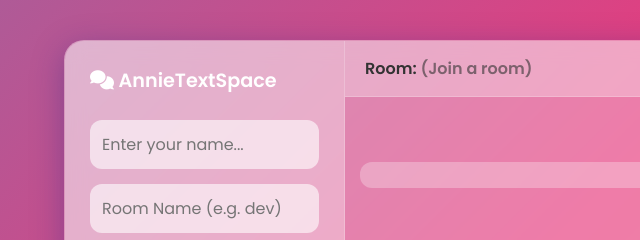
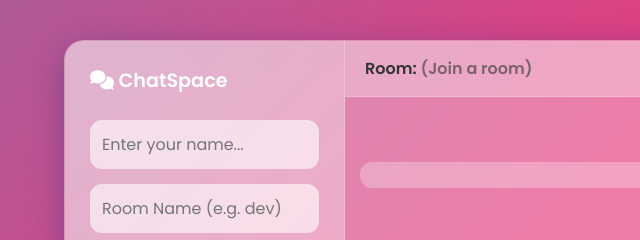
Before and after one commit to anushkaagarwal27/Chat-application, a website: page index.html in a window 1280 px wide. Shown: the top 240 px of the page, 0-640 px from the left. Drawn offline with nearby package versions, Linux system fonts and the light colour scheme; no server answers.

```diff
--- a/index.html
+++ b/index.html
@@ -13,7 +13,7 @@
 <body>
     <div class="app" id="app-container">
         <aside class="sidebar">
-            <h2><i class="fas fa-comments"></i> AnnieTextSpace</h2>
+            <h2><i class="fas fa-comments"></i> ChatSpace</h2>
 
             <div>
                 <input id="username" placeholder="Enter your name..." autocomplete="off" />
```
